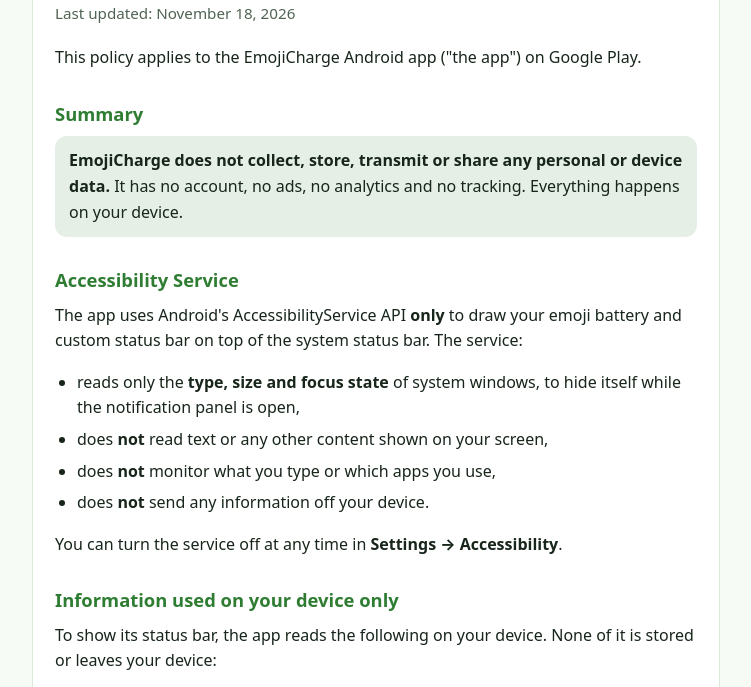
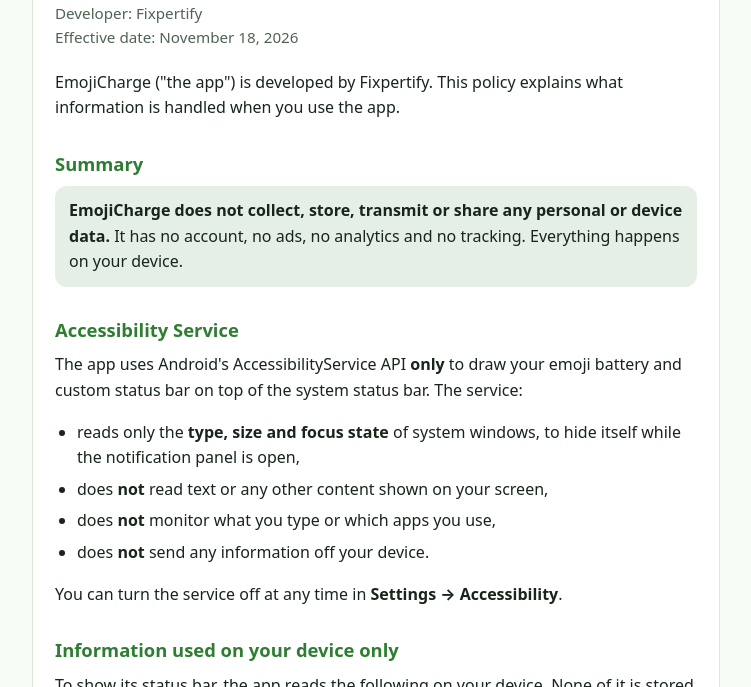
Before and after one commit to faysal-developer90/emojicharge-privacy, a plain HTML site: page index.html in a window 1280 px wide. Shown: the part 96-783 px from the top of the page, without its empty margins (264-1015 px from the left). Drawn offline with Linux system fonts and the light colour scheme.

Commit message:
Add developer name

```diff
--- a/index.html
+++ b/index.html
@@ -43,9 +43,9 @@
 <main>
   <div class="card">
     <h1>🔋 EmojiCharge Privacy Policy</h1>
-    <p class="updated">Last updated: November 18, 2026</p>
+    <p class="updated">Developer: Fixpertify<br>Effective date: November 18, 2026</p>
 
-    <p>This policy applies to the EmojiCharge Android app ("the app") on Google Play.</p>
+    <p>EmojiCharge ("the app") is developed by Fixpertify. This policy explains what information is handled when you use the app.</p>
 
     <h2>Summary</h2>
     <p class="summary"><strong>EmojiCharge does not collect, store, transmit or share any personal or device data.</strong>
```
